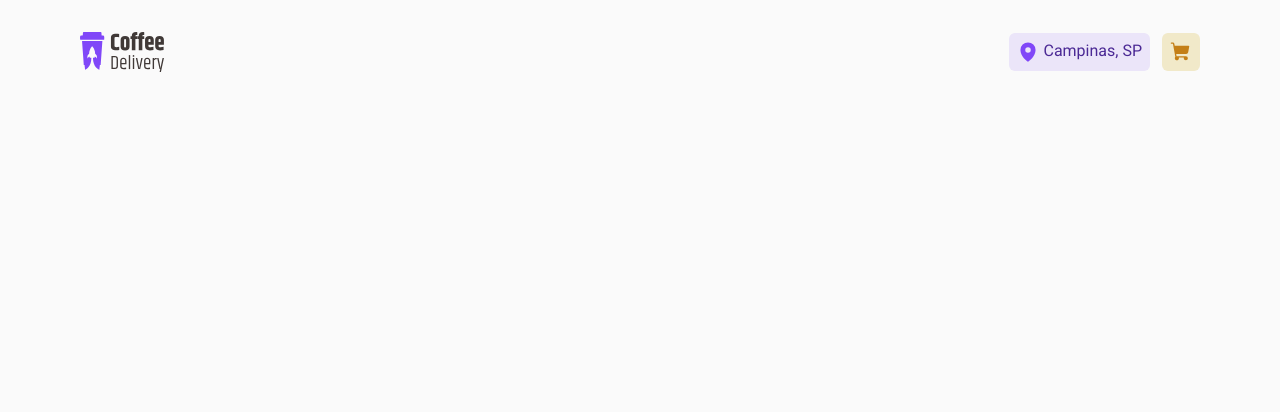
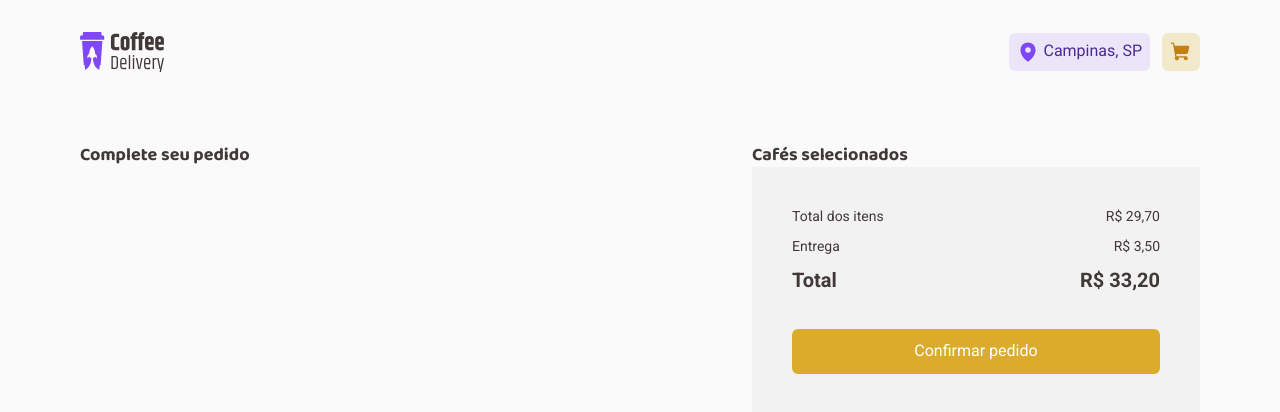
Before and after one commit to pedromeira220/coffee-delivery, a React (Vite) app: page /checkout in a window 1280 px wide. Shown: the top 412 px of the page. Built offline with nearby package versions, Linux system fonts and the light colour scheme.

Commit message:
feat: adding the select coffee card footer

```diff
--- a/src/pages/Checkout/index.tsx
+++ b/src/pages/Checkout/index.tsx
@@ -1,3 +1,32 @@
+import { PrimaryButton } from '../../components/PrimaryButton'
+import { CheckoutContainer, ColumnTitle } from './style'
+
 export function Checkout() {
-  return <div></div>
+  return (
+    <CheckoutContainer>
+      <div>
+        <ColumnTitle>Complete seu pedido</ColumnTitle>
+      </div>
+      <div>
+        <ColumnTitle>Cafés selecionados</ColumnTitle>
+        <div>
+          <footer>
+            <div>
+              <span>Total dos itens</span>
+              <span>R$ 29,70</span>
+            </div>
+            <div>
+              <span>Entrega</span>
+              <span>R$ 3,50</span>
+            </div>
+            <div>
+              <h3>Total</h3>
+              <h3>R$ 33,20</h3>
+            </div>
+            <PrimaryButton text="Confirmar pedido" />
+          </footer>
+        </div>
+      </div>
+    </CheckoutContainer>
+  )
 }
--- /dev/null
+++ b/src/pages/Checkout/style.ts
@@ -0,0 +1,58 @@
+import styled from 'styled-components'
+
+export const CheckoutContainer = styled.div`
+  display: grid;
+  grid-template-columns: 1fr 28rem;
+  gap: 2rem;
+  margin-top: 2.5rem;
+
+  & > div {
+  }
+
+  div:nth-child(1) {
+  }
+  div:nth-child(2) {
+    & > div {
+      background-color: ${props => props.theme['base-card']};
+      padding: 2.5rem;
+
+      footer {
+        display: flex;
+        flex-direction: column;
+        gap: 0.75rem;
+        width: 100%;
+
+        div {
+          display: flex;
+          width: 100%;
+          align-items: center;
+          justify-content: space-between;
+        }
+
+        span {
+          font-size: 0.875rem;
+        }
+
+        span,
+        h3 {
+          line-height: 130%;
+        }
+
+        h3 {
+          font-size: 1.25rem;
+        }
+
+        button {
+          margin-top: 1.5rem;
+          width: 100%;
+        }
+      }
+    }
+  }
+`
+
+export const ColumnTitle = styled.h4`
+  font-family: 'Baloo 2', cursive;
+  font-size: 1.125rem;
+  line-height: 130%;
+`
```
